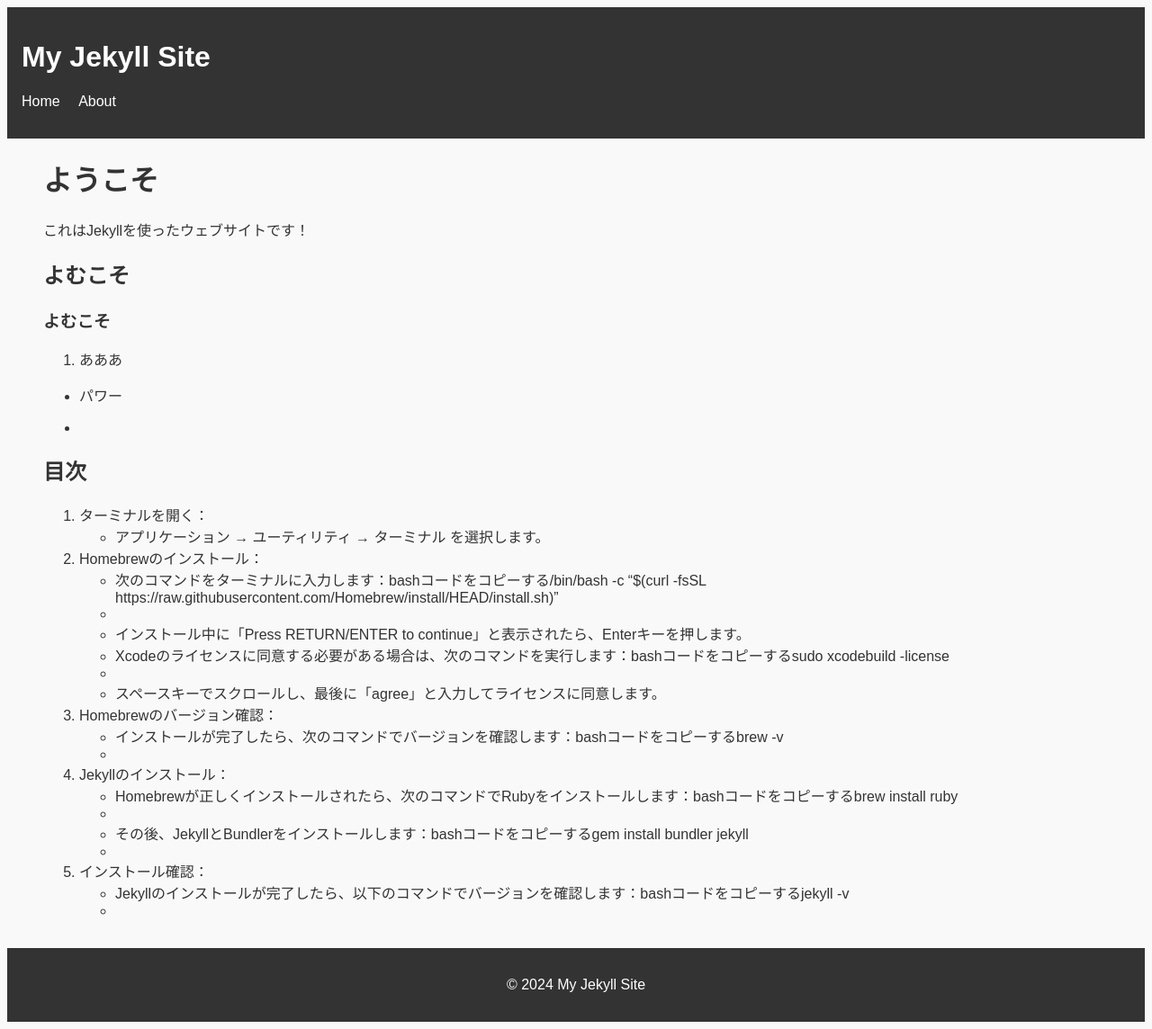
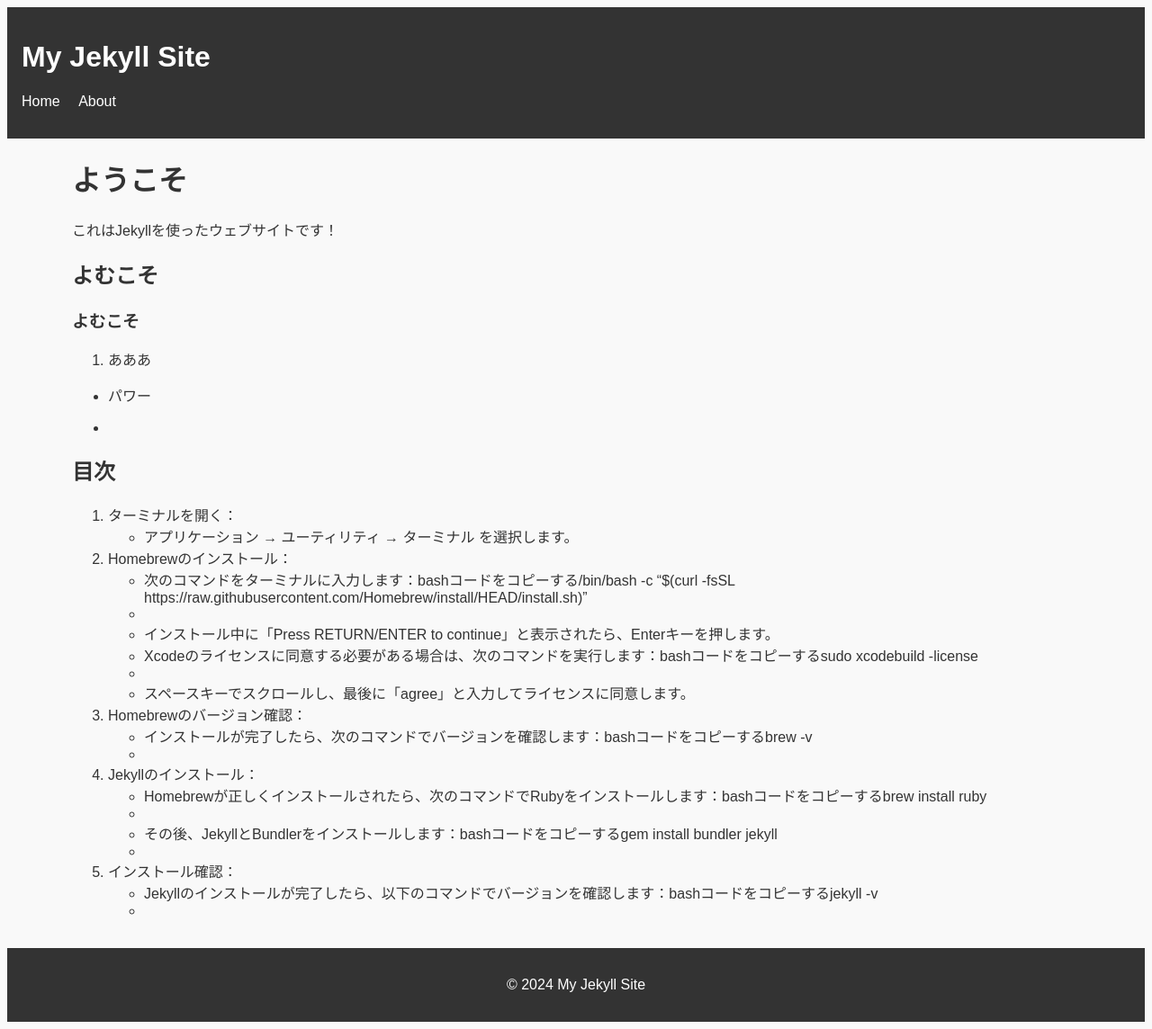
Before and after one commit to taka012345/username.github.io, a Jekyll site: the page built from index.md, in a window 1280 px wide. Shown: the whole page at 90% size. Built offline with Jekyll 4.4.1, drawn with Linux system fonts in a browser that asks for light colours.

Commit message:
Add files via upload

```diff
--- a/_layouts/default.html
+++ b/_layouts/default.html
@@ -5,6 +5,8 @@
   <meta name="viewport" content="width=device-width, initial-scale=1.0">
   <title>{{ page.title }} - {{ site.title }}</title>
   <link rel="stylesheet" href="/assets/css/style.css">
+  <link rel="stylesheet" href="{{ '/assets/css/style.css' | relative_url }}">
+
 </head>
 <body>
   <header>
--- a/assets/css/style.css
+++ b/assets/css/style.css
@@ -30,6 +30,12 @@
     margin-right: 40px;
   }
 
+  main {
+    max-width: 1200px; /* 最大幅を制限 */
+    margin: 0 auto;    /* 自動的に左右の中央揃え */
+  }
+
+
   footer {
     text-align: center;
     padding: 1rem;
```
